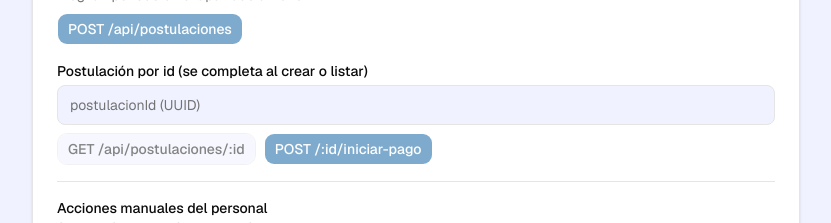
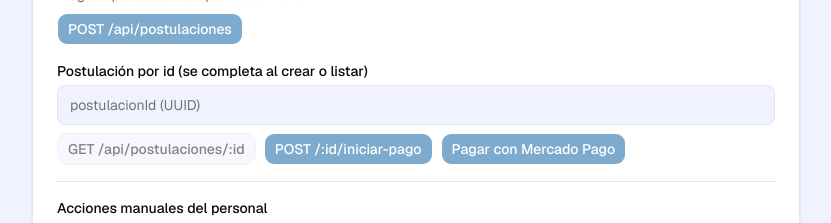
Before and after one commit to Sergiotsk/TFI, a Next.js app in the folder src/apps/web/: page /pruebas in a window 1280 px wide. Shown: the part 2580-2803 px from the top of the page, without its empty margins (224-1055 px from the left). Built offline with nearby package versions, Linux system fonts and the light colour scheme; no server answers.

Commit message:
feat(pruebas): agregar boton para iniciar pago con Mercado Pago

```diff
--- a/src/apps/web/components/pruebas/panel-de-pruebas.tsx
+++ b/src/apps/web/components/pruebas/panel-de-pruebas.tsx
@@ -1306,6 +1306,53 @@ export function PanelDePruebas() {
               >
                 POST /:id/iniciar-pago
               </Button>
+              <Button
+                disabled={deshabilitado || postulacionId.trim() === ''}
+                onClick={async () => {
+                  setOcupado(true)
+                  setMensaje(null)
+                  try {
+                    const respuesta = await fetch('/api/pagos/iniciar', {
+                      method: 'POST',
+                      headers: { 'Content-Type': 'application/json' },
+                      body: JSON.stringify({ postulacionId: postulacionId.trim() }),
+                    })
+                    const json: unknown = await interpretarJson(await respuesta.text())
+
+                    secuencia.current += 1
+                    setHistorial((previas) => [
+                      {
+                        id: secuencia.current,
+                        hora: new Date().toLocaleTimeString('es-AR'),
+                        metodo: 'POST',
+                        url: '/api/pagos/iniciar',
+                        status: respuesta.status,
+                        cuerpo: json,
+                      },
+                      ...previas,
+                    ])
+
+                    const datos = esObjeto(json) ? (json as Record<string, unknown>).data : undefined
+                    const initPoint =
+                      esObjeto(datos) && typeof (datos as Record<string, unknown>).initPoint === 'string'
+                        ? ((datos as Record<string, unknown>).initPoint as string)
+                        : esObjeto(datos) && typeof (datos as Record<string, unknown>).init_point === 'string'
+                          ? ((datos as Record<string, unknown>).init_point as string)
+                          : undefined
+
+                    if (respuesta.ok && initPoint) {
+                      window.location.href = initPoint
+                      return
+                    }
+
+                    setMensaje(mensajeDeError(json) ?? 'No se pudo iniciar el pago con Mercado Pago')
+                  } finally {
+                    setOcupado(false)
+                  }
+                }}
+              >
+                Pagar con Mercado Pago
+              </Button>
             </div>
           </div>
 
```
